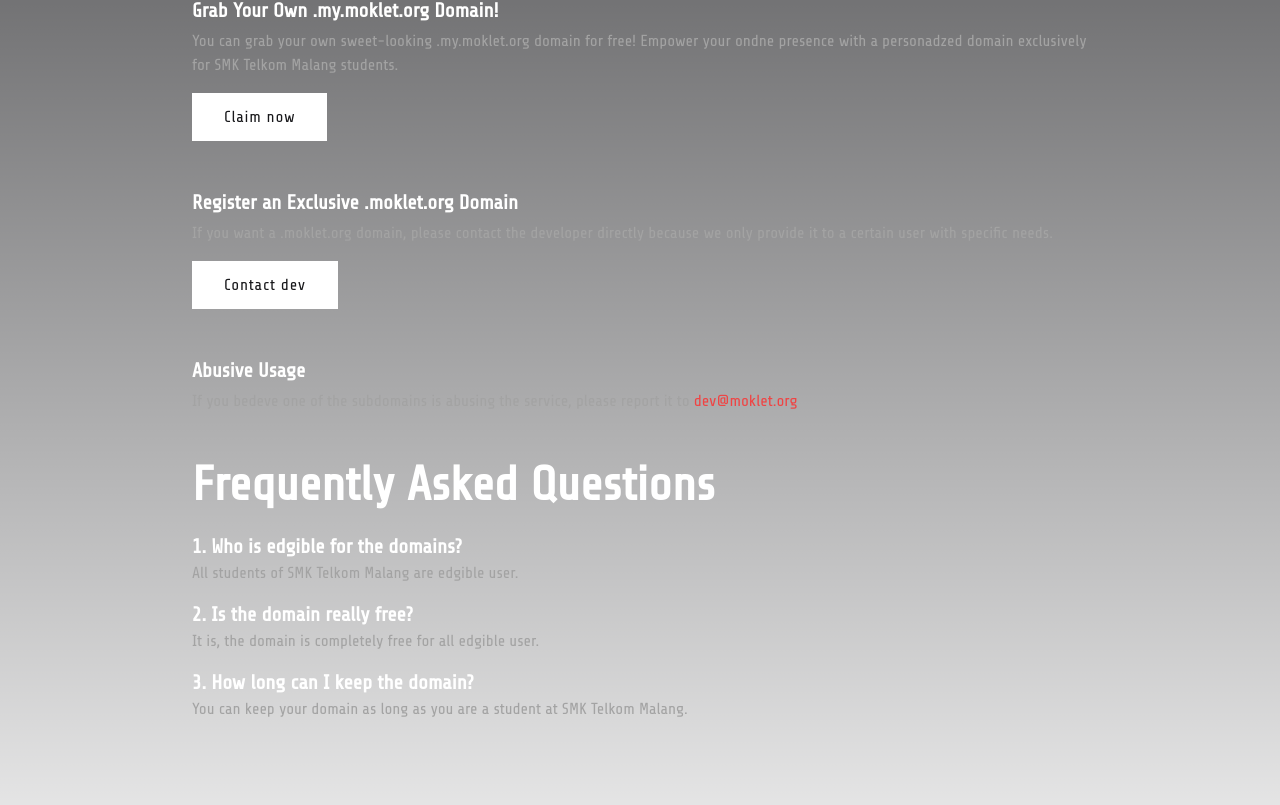
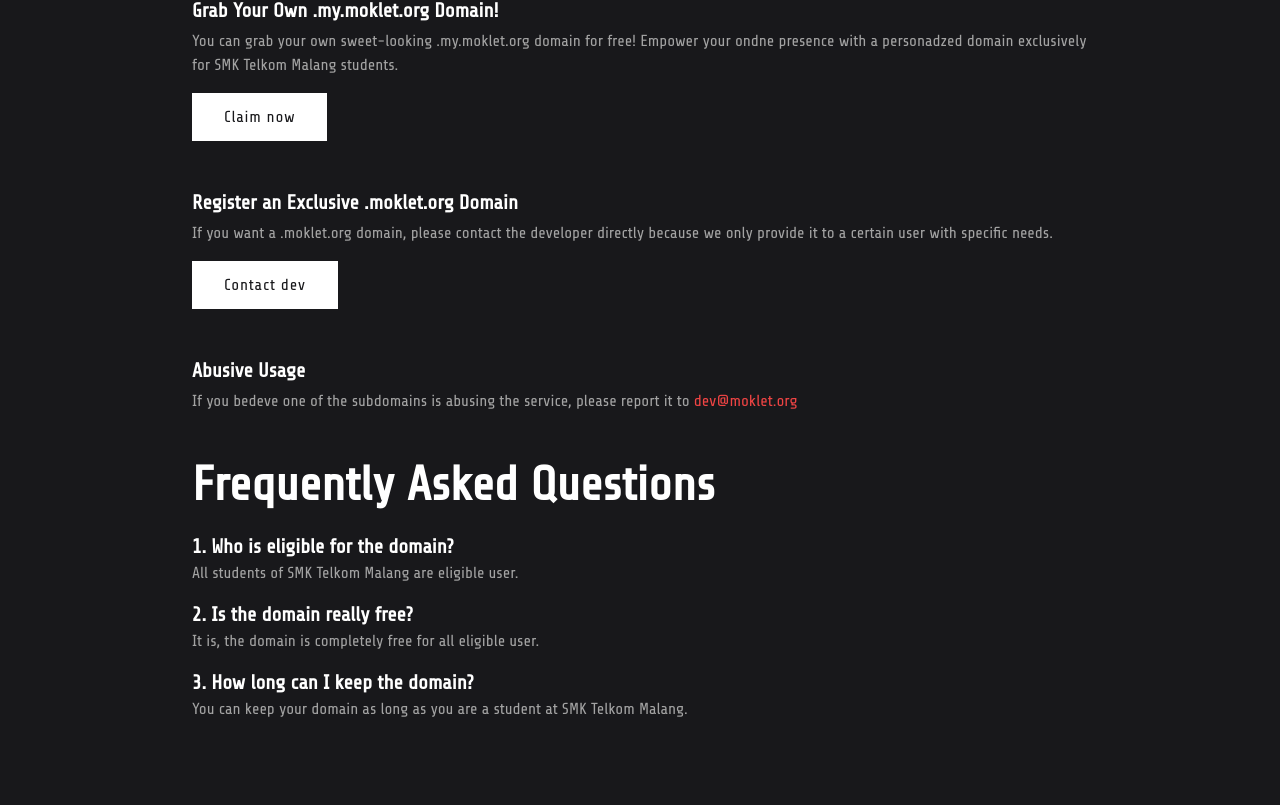
Before and after one commit to mokletdev/my.moklet.org, a Next.js app: page / in a window 1280 px wide. Shown: the part 643-1448 px from the top of the page. Built offline with nearby package versions, Linux system fonts and the light colour scheme; no server answers.

Commit message:
feat: Update landing page structure
Co-authored-by: Kusindra Aji Rabbany <work@benspace.xyz>

```diff
--- a/package.json
+++ b/package.json
@@ -14,6 +14,7 @@
     "next": "14.2.3",
     "next-auth": "^4.24.7",
     "react": "^18",
+    "react-data-table-component": "^7.6.2",
     "react-dom": "^18",
     "tailwind-merge": "^2.3.0"
   },
--- a/src/app/globals.css
+++ b/src/app/globals.css
@@ -2,32 +2,48 @@
 @tailwind components;
 @tailwind utilities;
 
-:root {
-  --foreground-rgb: 0, 0, 0;
-  --background-start-rgb: 214, 219, 220;
-  --background-end-rgb: 255, 255, 255;
-}
-
-@media (prefers-color-scheme: dark) {
-  :root {
-    --foreground-rgb: 255, 255, 255;
-    --background-start-rgb: 0, 0, 0;
-    --background-end-rgb: 0, 0, 0;
+.loading {
+  @apply font-extrabold text-5xl text-center tracking-[.3em];
+  span {
+    display: inline-block;
+    margin: 0 -0.05em;
   }
 }
 
-body {
-  color: rgb(var(--foreground-rgb));
-  background: linear-gradient(
-      to bottom,
-      transparent,
-      rgb(var(--background-end-rgb))
-    )
-    rgb(var(--background-start-rgb));
+.loading-animation span {
+  margin: 0 -0.075em;
+  animation: loading-keyframe 0.7s infinite alternate;
 }
 
-@layer utilities {
-  .text-balance {
-    text-wrap: balance;
+.loading-animation span:nth-child(2) {
+  animation-delay: 0.1s;
+}
+
+.loading-animation span:nth-child(3) {
+  animation-delay: 0.2s;
+}
+
+.loading-animation span:nth-child(4) {
+  animation-delay: 0.3s;
+}
+
+.loading-animation span:nth-child(5) {
+  animation-delay: 0.4s;
+}
+
+.loading-animation span:nth-child(6) {
+  animation-delay: 0.5s;
+}
+
+.loading-animation span:nth-child(7) {
+  animation-delay: 0.6s;
+}
+
+@keyframes loading-keyframe {
+  0% {
+    transform: scale(1);
+  }
+  100% {
+    transform: scale(1.5);
   }
 }
--- a/src/app/layout.tsx
+++ b/src/app/layout.tsx
@@ -2,6 +2,7 @@
 import { Share_Tech } from "next/font/google";
 import "./globals.css";
 import NextAuthProvider from "./components/NextAuthProvider";
+import Header from "./components/parts/header";
 
 const shareTech = Share_Tech({ subsets: ["latin"], weight: ["400"] });
 
@@ -20,8 +21,11 @@
   return (
     <html lang="en">
       <body className={shareTech.className + " px-5 md:px-48 bg-zinc-900"}>
-        <NextAuthProvider basePath="/api/auth" refetchOnWindowFocus>
-          {children}
+        <NextAuthProvider basePath="/auth" refetchOnWindowFocus>
+          <main className="block w-full max-w-[1992px] mx-auto py-24">
+            <Header />
+            {children}
+          </main>
         </NextAuthProvider>
       </body>
     </html>
--- a/src/app/page.tsx
+++ b/src/app/page.tsx
@@ -5,7 +5,7 @@
 import { useEffect } from "react";
 import Header from "./components/parts/header";
 import { Link } from "./components/ui/button";
-import { H1, H2, H4, P } from "./components/ui/text";
+import { H1, H2, H3, H4, P } from "./components/ui/text";
 
 export default function Home() {
   const { data: session, status } = useSession();
@@ -13,11 +13,11 @@
   useEffect(() => {
     new Typewriter(document.getElementById("animate-tw"), {
       strings: [
+        session
+          ? `${session.user?.name.split(" ")[0].toLowerCase()}.my.moklet.org`
+          : null,
         "your-name.my.moklet.org",
         "project-name.moklet.org",
-        session
-          ? `${session?.user?.name.split(" ")[0].toLowerCase()}.my.moklet.org`
-          : null,
       ],
       autoStart: true,
       loop: true,
@@ -26,8 +26,13 @@
   }, [session]);
 
   return (
-    <main className="block w-full max-w-[1992px] mx-auto py-24">
-      <Header />
+    <>
+      {status === "authenticated" && (
+        <H3 className="my-5">
+          You&apos;ve signed in as{" "}
+          <span className="text-amber-400">{session.user?.name}</span>
+        </H3>
+      )}
 
       <div className="py-16 md:py-32 w-full">
         <H2 className="mb-20">
@@ -51,9 +56,7 @@
             for SMK Telkom Malang students.
           </P>
           <Link
-            href={
-              status === "authenticated" ? "/dashboard" : "/api/auth/signin"
-            }
+            href={status === "authenticated" ? "/dashboard" : "/auth/signin"}
           >
             {status === "authenticated" ? "Manage your domain" : "Claim now"}
           </Link>
@@ -84,12 +87,12 @@
           <H2 className="mb-6">Frequently Asked Questions</H2>
           <div className="flex flex-col gap-4">
             <div>
-              <H4>1. Who is edgible for the domains?</H4>
-              <P>All students of SMK Telkom Malang are edgible user.</P>
+              <H4>1. Who is eligible for the domain?</H4>
+              <P>All students of SMK Telkom Malang are eligible user.</P>
             </div>
             <div>
               <H4>2. Is the domain really free?</H4>
-              <P>It is, the domain is completely free for all edgible user.</P>
+              <P>It is, the domain is completely free for all eligible user.</P>
             </div>
             <div>
               <H4>3. How long can I keep the domain?</H4>
@@ -101,6 +104,6 @@
           </div>
         </div>
       </div>
-    </main>
+    </>
   );
 }
```
Also changed, not shown: 1 other file (tests, documents, lock files or other folders).
